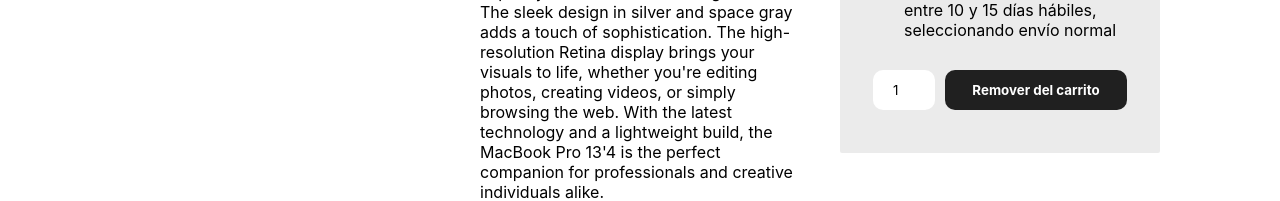
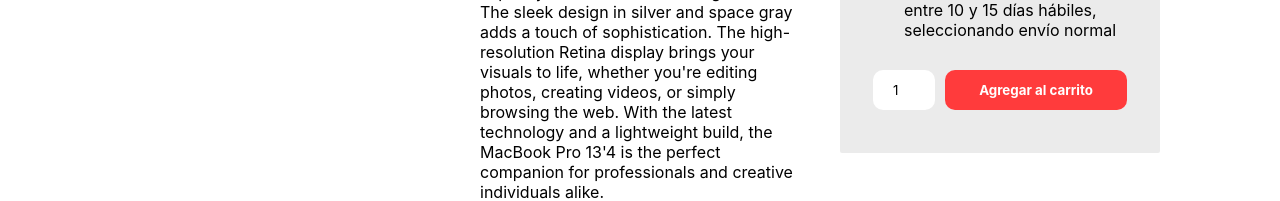
Before and after one commit to antcube/ReactEGGStore, a React (Vite) app: page /details/A1B2C3 in a window 1280 px wide. Shown: the part 479-680 px from the top of the page. Built offline with nearby package versions, Linux system fonts and the light colour scheme.

Commit message:
Finalizando avance 5 de React

```diff
--- a/src/components/Checkout.tsx
+++ b/src/components/Checkout.tsx
@@ -4,34 +4,55 @@
 export default function Checkout({ productFound, quantity, setQuantity }) {
     const units = useRef(1);
 
-    const [button, setButton] = useState(false);
-
-    // const initialCart = () => {
-    function initialCart() {
+    const initialCart = () => {
         const localStorageCart = localStorage.getItem('cart');
         return localStorageCart ? JSON.parse(localStorageCart) : [];
     }
 
     const [cart, setCart] = useState(initialCart);
 
+    useEffect(() => {
+        const StorageChange = () => {
+            setCart(initialCart());
+        };
+
+        window.addEventListener('storage', StorageChange);
+
+        return () => {
+            window.removeEventListener('storage', StorageChange);
+        };
+    }, []);
+
     useEffect( () => {
-        localStorage.setItem('cart', JSON.stringify(cart))
-        setButton(true)
+        localStorage.setItem('cart', JSON.stringify(cart));
     }, [cart])
 
-    // const addToCart = (item) => {
-    function addToCart(item) {
+    const addToCart = (item) => {
         const itemExists = cart.find( each => each.id === item.id );
 
         if( itemExists) {
             const updateCart = cart.filter(each => each.id !== itemExists.id);
             setCart(updateCart);
         } else {
-            item.quantity = Number(units.current.value);
-            setCart([...cart, item]);
-            setButton(false);
+            const newItem = { ...item, quantity: Number(units.current.value) };
+            setCart([...cart, newItem]);
         }
+        setButton(!itemExists);
     }
+
+    // Revisa si el producto existe para el manejo de los botones
+    const isProductInCart = (product) => {
+        const cart = initialCart();
+        return cart.some(cartProduct => cartProduct.id === product.id);
+    }
+
+    const [button, setButton] = useState(isProductInCart(productFound));
+
+    useEffect(() => {
+        setButton(isProductInCart(productFound));
+        setQuantity(1);
+    }, [productFound]);
+    // Fin de la revisión
 
     return (
         <div className={styles["product-checkout-block"]}>
--- a/src/components/Thumbs.module.css
+++ b/src/components/Thumbs.module.css
@@ -18,6 +18,7 @@
     width: 40px;
     height: 40px;
     object-fit: cover;
+    cursor: pointer;
 }
 
 .big-img {
--- a/src/components/Thumbs.tsx
+++ b/src/components/Thumbs.tsx
@@ -1,6 +1,13 @@
+import { useEffect, useState } from "react";
 import styles from "./Thumbs.module.css";
 
 export default function Thumbs({productFound}) {
+    const [thumb, setThumb] = useState(productFound.images[0]);
+
+    useEffect(() => {
+        setThumb(productFound.images[0]);
+    }, [productFound]);
+
     return (
         <section className={styles["product-images-block"]}>
             <div className={styles["product-images"]}>
@@ -10,14 +17,15 @@
                         className={styles["mini-img"]}
                         src={image}
                         alt={productFound.title}
+                        onClick={() => setThumb(image)}
                     />
                 ))}
             </div>
             <img
                 className={styles["big-img"]}
                 id="big-img"
-                src={productFound.images[0]}
-                alt="MacBook Pro 13'4"
+                src={thumb}
+                alt={productFound.title}
             />
         </section>
     );
```
